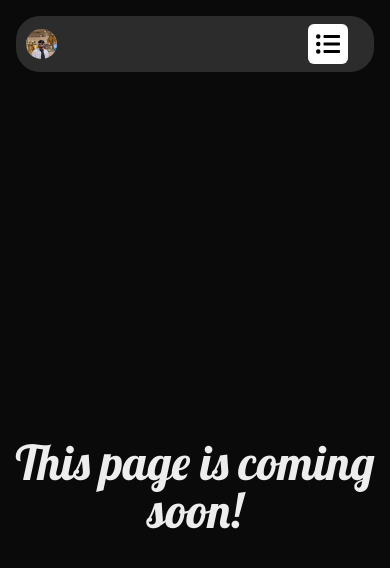
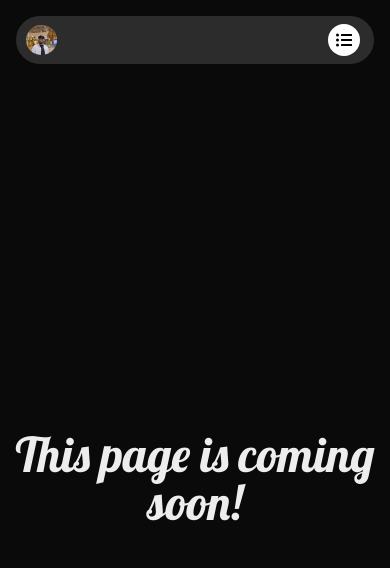
Before and after one commit to sagarkpro/sagar-senpai, a Next.js app: page /projects in a window 390 px wide. Shown: the top 568 px of the page. Built offline with nearby package versions, Linux system fonts and the light colour scheme.

Commit message:
navbar toggle redesigned for consistency

```diff
--- a/src/components/MobileSIdebar.tsx
+++ b/src/components/MobileSIdebar.tsx
@@ -9,13 +9,13 @@ export default function MobileSIdebar() {
   const [isSidebarOpen, setIsSidebarOpen] = useState<boolean>(false);
 
   return (
-    <div className="text-white w-full 2xs:flex md:hidden justify-end px-4">
+    <div className="text-white w-full 2xs:flex md:hidden justify-end px-1">
 				<button
 					onClick={(e) => {
 						setIsSidebarOpen(true);
 						e.stopPropagation();
 					}}
-					className="hover:cursor-pointer w-10 aspect-square rounded-md bg-white text-black flex items-center justify-center text-2xl"
+					className="hover:cursor-pointer w-8 aspect-square rounded-full bg-white text-black flex items-center justify-center"
 				>
 					<FaListUl />
 				</button>
```
